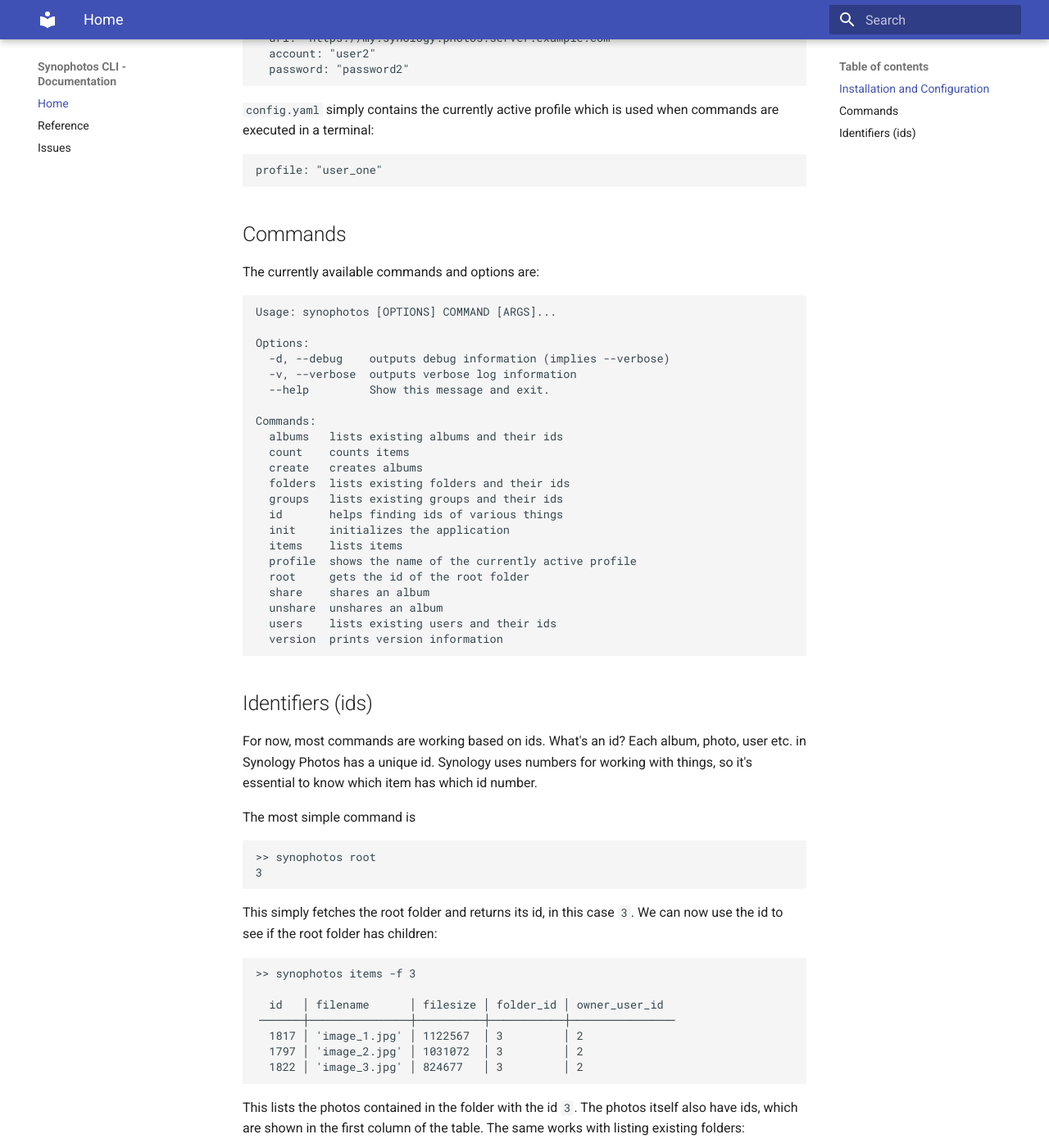
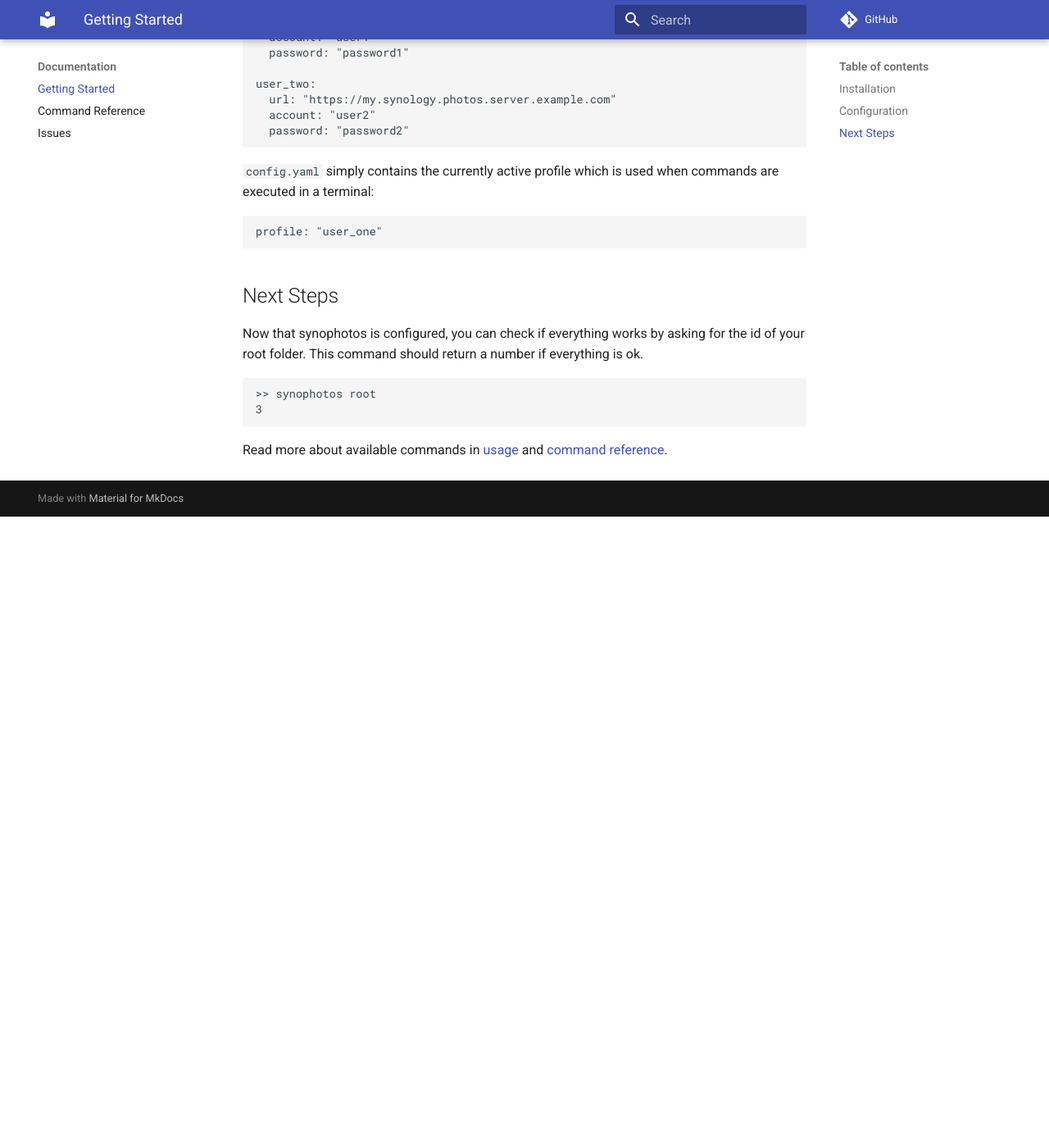
Before and after one commit to fortysix2ahead/synophotos, an MkDocs documentation site: the page built from docs/index.md, in a window 1280 px wide and 1400 px high, scrolled down 880 px. Shown: the whole window at 82% size. Built offline with MkDocs 1.6.1 and Material for MkDocs 9.7.7, drawn with Linux system fonts in a browser that asks for light colours; comment, search, counter and statistics services are not loaded; after the commit the page ends 1510 px from its top, so only the background shows below that; some of the changed text lies outside the part shown.

Commit message:
Documentation update

````diff
--- a/docs/index.md
+++ b/docs/index.md
@@ -1,7 +1,7 @@
 
-# Synophotos CLI - Getting Started
+# Getting Started
 
-## Installation and Configuration
+## Installation
 
 It's recommended to install synophotos into a virtual environment. So we need to create one first:
 
@@ -50,80 +52,14 @@
 profile: "user_one"
 ```
 
-## Commands
+## Next Steps
 
-The currently available commands and options are:
-
-```
-Usage: synophotos [OPTIONS] COMMAND [ARGS]...
-
-Options:
-  -d, --debug    outputs debug information (implies --verbose)
-  -v, --verbose  outputs verbose log information
-  --help         Show this message and exit.
-
-Commands:
-  albums   lists existing albums and their ids
-  count    counts items
-  create   creates albums
-  folders  lists existing folders and their ids
-  groups   lists existing groups and their ids
-  id       helps finding ids of various things
-  init     initializes the application
-  items    lists items
-  profile  shows the name of the currently active profile
-  root     gets the id of the root folder
-  share    shares an album
-  unshare  unshares an album
-  users    lists existing users and their ids
-  version  prints version information
-```
-
-## Identifiers (ids)
-
-For now, most commands are working based on ids. What's an id? Each album, photo, user etc. in Synology Photos
-has a unique id. Synology uses numbers for working with things, so it's essential to know which item has which
-id number.
-
-The most simple command is
+Now that synophotos is configured, you can check if everything works by asking for the id
+of your root folder. This command should return a number if everything is ok.
 
 ```bash
 >> synophotos root
 3
 ```
 
-This simply fetches the root folder and returns its id, in this case `3`. We can now use the id to see if the root folder
-has children:
-
-```bash
->> synophotos items -f 3
-
-  id   │ filename      │ filesize │ folder_id │ owner_user_id
-╶──────┼───────────────┼──────────┼───────────┼───────────────╴
-  1817 │ 'image_1.jpg' │ 1122567  │ 3         │ 2
-  1797 │ 'image_2.jpg' │ 1031072  │ 3         │ 2
-  1822 │ 'image_3.jpg' │ 824677   │ 3         │ 2
-```
-
-This lists the photos contained in the folder with the id `3`. The photos itself also have ids, which are shown in the
-first column of the table. The same works with listing existing folders:
-
-```bash
->> synophotos folders
-
-  id  │ name            │ parent │ owner_user_id │ shared
-╶─────┼─────────────────┼────────┼───────────────┼────────╴
-  35  │ '/Holiday'      │ 3      │ 2             │ False
-  4   │ '/Birthday      │ 3      │ 2             │ False
-```
-
-Or with albums ... you get the idea ...:
-
-```bash
->> synophotos albums
-
-  id │ name          │ item_count │ owner_user_id │ shared
-╶────┼───────────────┼────────────┼───────────────┼────────╴
-  2  │ 'My Birthday' │ 31         │ 2             │ True
-  1  │ 'Private'     │ 10         │ 2             │ False
-```
+Read more about available commands in [usage](usage.md) and [command reference](cli.md).
--- a/mkdocs.yaml
+++ b/mkdocs.yaml
@@ -1,12 +1,13 @@
 
-site_name: Synophotos CLI - Documentation
-site_url: https://github.com/fortysix2ahead/synophotos
+site_name: Documentation
+site_url: https://synophotos.readthedocs.io/
+repo_url: https://github.com/fortysix2ahead/synophotos/
 
 docs_dir: docs
 
 nav:
-    - Home: 'index.md'
-    - Reference: 'cli.md'
+    - Getting Started: 'index.md'
+    - Command Reference: 'cli.md'
     - Issues: https://github.com/fortysix2ahead/synophotos/issues
 
 theme: material
````
Also changed, not shown: other parts of docs/index.md (+2 -0 lines), docs/usage.md (added, +179 -0 lines).
